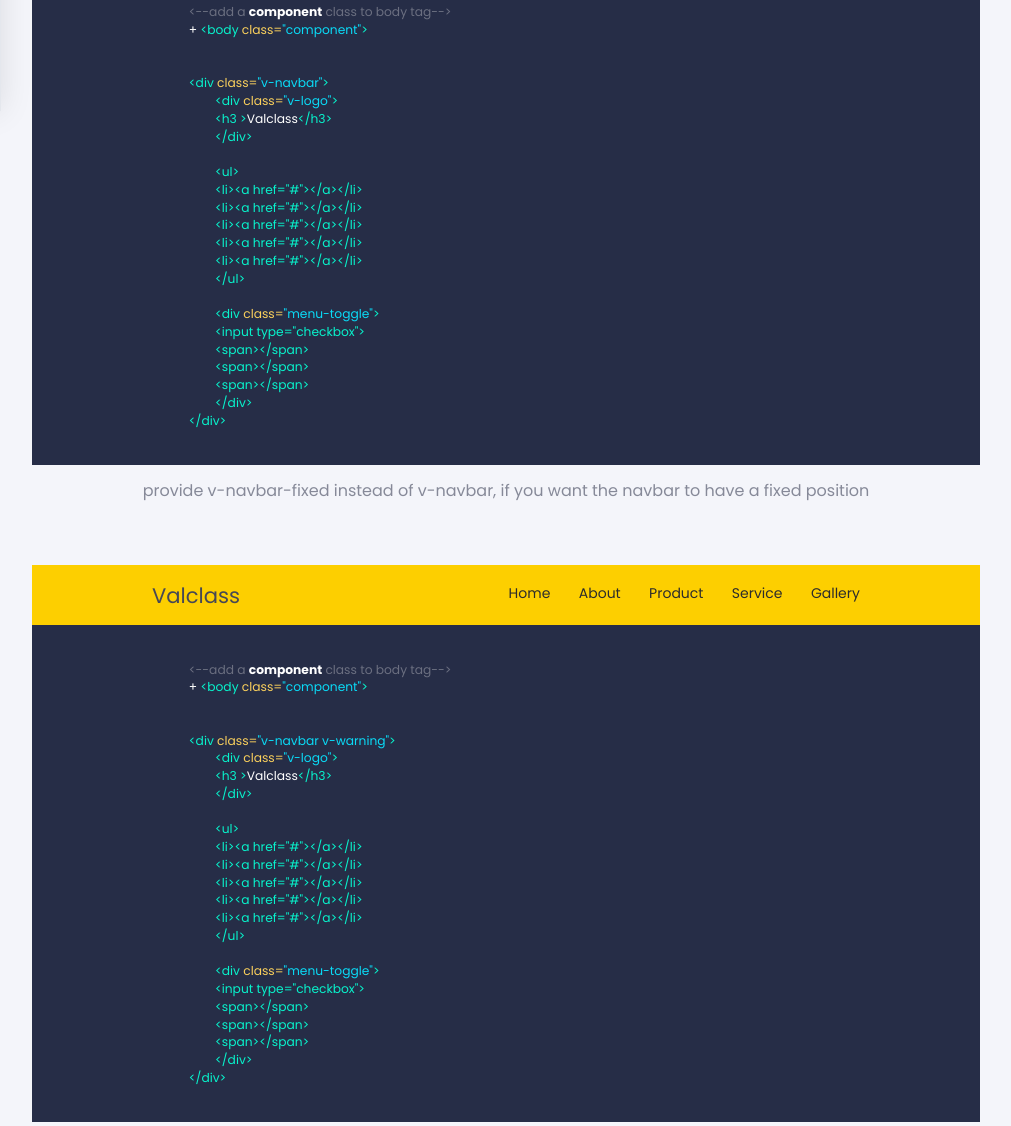
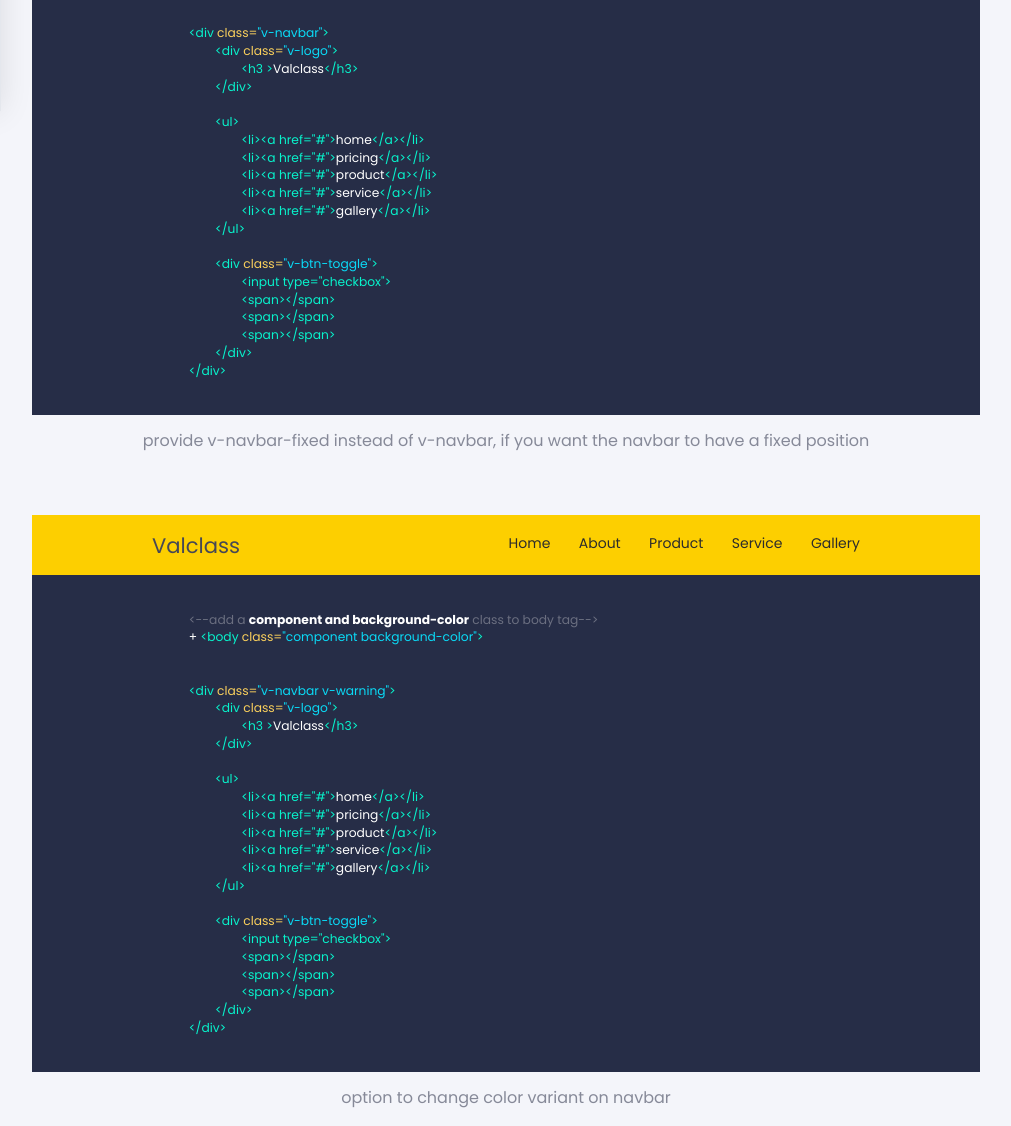
Before and after one commit to khoirulhudaa/web-valclass, a plain HTML site: page property/navbar.html in a window 1280 px wide. Shown: the part 689-1815 px from the top of the page, without its empty margins (264-1275 px from the left). Drawn offline with nearby package versions, Linux system fonts and the light colour scheme; files whose address does not match are found by name; a web font is replaced by a local one.

Commit message:
mengubah kode dihalaman navbar.html

```diff
--- a/property/navbar.html
+++ b/property/navbar.html
@@ -143,7 +143,7 @@
 							</table>
 						</div>
 						<div class="col-lg-12 col-md-12">
-							<nav class="v-navbar" style="margin-top: 50px;">
+							<div class="v-navbar">
 								<div class="v-logo">
 								   <h3>Valclass</h3>
 								</div>
@@ -160,7 +160,7 @@
 								   <span></span>
 								   <span></span>
 								</div>
-							</nav>
+							 </div>
 						</div>
 						<div class="col-lg-12 col-md-12">
 							<figure class="highlight">
@@ -177,14 +177,14 @@
 							<span class="nt">&lt;/div&gt;</span>
 
 							<span class="nt">&lt;ul&gt;</span>
-							<span class="nt">&lt;li</span><span class="nt">&gt;</span><span class="nt">&lt;a href="#"</span></span><span class="nt">&gt;</span><span class="nt">&lt;/a&gt;</span><span class="nt">&lt;/li&gt;</span>
-							<span class="nt">&lt;li</span><span class="nt">&gt;</span><span class="nt">&lt;a href="#"</span></span><span class="nt">&gt;</span><span class="nt">&lt;/a&gt;</span><span class="nt">&lt;/li&gt;</span>
-							<span class="nt">&lt;li</span><span class="nt">&gt;</span><span class="nt">&lt;a href="#"</span></span><span class="nt">&gt;</span><span class="nt">&lt;/a&gt;</span><span class="nt">&lt;/li&gt;</span>
-							<span class="nt">&lt;li</span><span class="nt">&gt;</span><span class="nt">&lt;a href="#"</span></span><span class="nt">&gt;</span><span class="nt">&lt;/a&gt;</span><span class="nt">&lt;/li&gt;</span>
-							<span class="nt">&lt;li</span><span class="nt">&gt;</span><span class="nt">&lt;a href="#"</span></span><span class="nt">&gt;</span><span class="nt">&lt;/a&gt;</span><span class="nt">&lt;/li&gt;</span>
+								<span class="nt">&lt;li</span><span class="nt">&gt;</span><span class="nt">&lt;a href="#"</span></span><span class="nt">&gt;</span><span class="df">home</span><span class="nt">&lt;/a&gt;</span><span class="nt">&lt;/li&gt;</span>
+								<span class="nt">&lt;li</span><span class="nt">&gt;</span><span class="nt">&lt;a href="#"</span></span><span class="nt">&gt;</span><span class="df">pricing</span><span class="nt">&lt;/a&gt;</span><span class="nt">&lt;/li&gt;</span>
+								<span class="nt">&lt;li</span><span class="nt">&gt;</span><span class="nt">&lt;a href="#"</span></span><span class="nt">&gt;</span><span class="df">product</span><span class="nt">&lt;/a&gt;</span><span class="nt">&lt;/li&gt;</span>
+								<span class="nt">&lt;li</span><span class="nt">&gt;</span><span class="nt">&lt;a href="#"</span></span><span class="nt">&gt;</span><span class="df">service</span><span class="nt">&lt;/a&gt;</span><span class="nt">&lt;/li&gt;</span>
+								<span class="nt">&lt;li</span><span class="nt">&gt;</span><span class="nt">&lt;a href="#"</span></span><span class="nt">&gt;</span><span class="df">gallery</span><span class="nt">&lt;/a&gt;</span><span class="nt">&lt;/li&gt;</span>
 							<span class="nt">&lt;/ul&gt;</span>
 
-							<span class="nt">&lt;div</span> <span class="na">class=</span><span class="s">"menu-toggle"</span><span class="nt">&gt;</span>
+							<span class="nt">&lt;div</span> <span class="na">class=</span><span class="s">"v-btn-toggle"</span><span class="nt">&gt;</span>
 								<span class="nt">&lt;input type="checkbox"</span><span class="nt">&gt;</span>
 								<span class="nt">&lt;span</span><span class="nt">&gt;</span><span class="nt">&lt;/span&gt;</span>
 								<span class="nt">&lt;span</span><span class="nt">&gt;</span><span class="nt">&lt;/span&gt;</span>
@@ -230,8 +230,8 @@
 								<pre style="background-color: #262d47;color: white;">
 							<code class="language-html" data-lang="html">
 
-						<span>&lt;--add a <b class="tags" style="color: white;">component</b> class to body tag--&gt;</span>
-						<span class="plus text-white">+</span> <span class="nt">&lt;body</span> <span class="na">class=</span><span class="s">"component"</span><span class="nt">&gt;</span>
+						<span>&lt;--add a <b class="tags" style="color: white;">component and background-color</b> class to body tag--&gt;</span>
+						<span class="plus text-white">+</span> <span class="nt">&lt;body</span> <span class="na">class=</span><span class="s">"component background-color"</span><span class="nt">&gt;</span>
 
 
 						<span class="nt">&lt;div</span> <span class="na">class=</span><span class="s">"v-navbar v-warning"</span><span class="nt">&gt;</span>
@@ -240,14 +240,14 @@
 							<span class="nt">&lt;/div&gt;</span>
 
 							<span class="nt">&lt;ul&gt;</span>
-							<span class="nt">&lt;li</span><span class="nt">&gt;</span><span class="nt">&lt;a href="#"</span></span><span class="nt">&gt;</span><span class="nt">&lt;/a&gt;</span><span class="nt">&lt;/li&gt;</span>
-							<span class="nt">&lt;li</span><span class="nt">&gt;</span><span class="nt">&lt;a href="#"</span></span><span class="nt">&gt;</span><span class="nt">&lt;/a&gt;</span><span class="nt">&lt;/li&gt;</span>
-							<span class="nt">&lt;li</span><span class="nt">&gt;</span><span class="nt">&lt;a href="#"</span></span><span class="nt">&gt;</span><span class="nt">&lt;/a&gt;</span><span class="nt">&lt;/li&gt;</span>
-							<span class="nt">&lt;li</span><span class="nt">&gt;</span><span class="nt">&lt;a href="#"</span></span><span class="nt">&gt;</span><span class="nt">&lt;/a&gt;</span><span class="nt">&lt;/li&gt;</span>
-							<span class="nt">&lt;li</span><span class="nt">&gt;</span><span class="nt">&lt;a href="#"</span></span><span class="nt">&gt;</span><span class="nt">&lt;/a&gt;</span><span class="nt">&lt;/li&gt;</span>
+								<span class="nt">&lt;li</span><span class="nt">&gt;</span><span class="nt">&lt;a href="#"</span></span><span class="nt">&gt;</span><span class="df">home</span><span class="nt">&lt;/a&gt;</span><span class="nt">&lt;/li&gt;</span>
+								<span class="nt">&lt;li</span><span class="nt">&gt;</span><span class="nt">&lt;a href="#"</span></span><span class="nt">&gt;</span><span class="df">pricing</span><span class="nt">&lt;/a&gt;</span><span class="nt">&lt;/li&gt;</span>
+								<span class="nt">&lt;li</span><span class="nt">&gt;</span><span class="nt">&lt;a href="#"</span></span><span class="nt">&gt;</span><span class="df">product</span><span class="nt">&lt;/a&gt;</span><span class="nt">&lt;/li&gt;</span>
+								<span class="nt">&lt;li</span><span class="nt">&gt;</span><span class="nt">&lt;a href="#"</span></span><span class="nt">&gt;</span><span class="df">service</span><span class="nt">&lt;/a&gt;</span><span class="nt">&lt;/li&gt;</span>
+								<span class="nt">&lt;li</span><span class="nt">&gt;</span><span class="nt">&lt;a href="#"</span></span><span class="nt">&gt;</span><span class="df">gallery</span><span class="nt">&lt;/a&gt;</span><span class="nt">&lt;/li&gt;</span>
 							<span class="nt">&lt;/ul&gt;</span>
 
-							<span class="nt">&lt;div</span> <span class="na">class=</span><span class="s">"menu-toggle"</span><span class="nt">&gt;</span>
+							<span class="nt">&lt;div</span> <span class="na">class=</span><span class="s">"v-btn-toggle"</span><span class="nt">&gt;</span>
 								<span class="nt">&lt;input type="checkbox"</span><span class="nt">&gt;</span>
 								<span class="nt">&lt;span</span><span class="nt">&gt;</span><span class="nt">&lt;/span&gt;</span>
 								<span class="nt">&lt;span</span><span class="nt">&gt;</span><span class="nt">&lt;/span&gt;</span>
```
Also changed, not shown: index.html (+7 -7 lines). Lines whose indentation alone changed are shown as unchanged.
